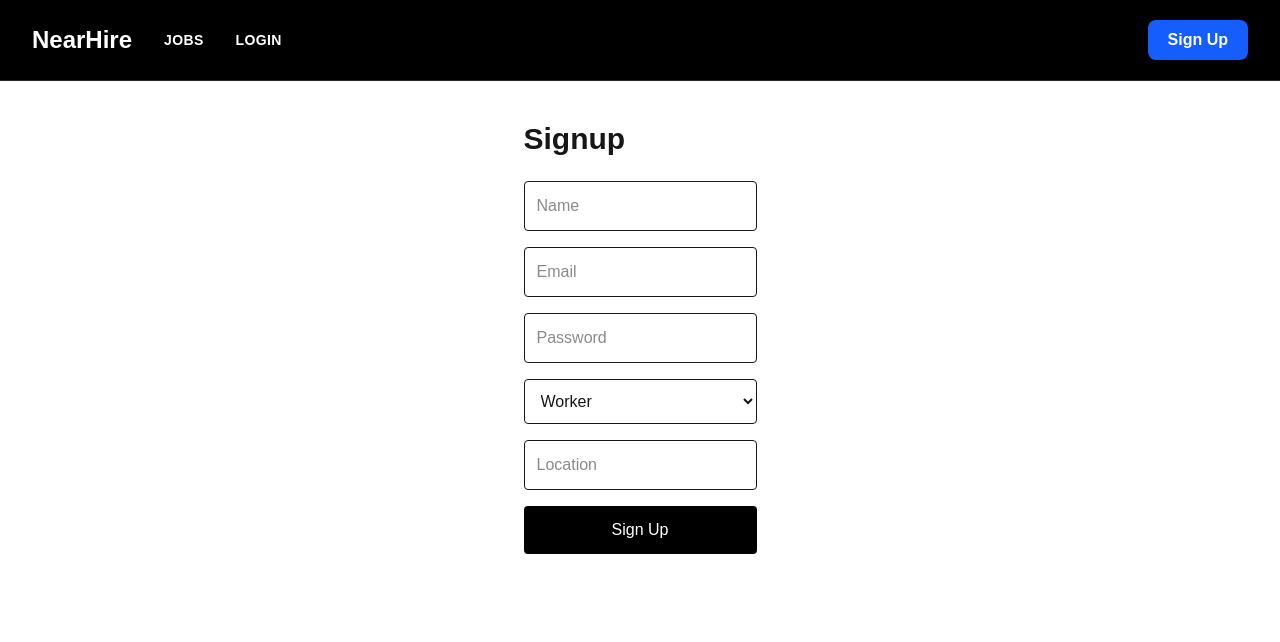
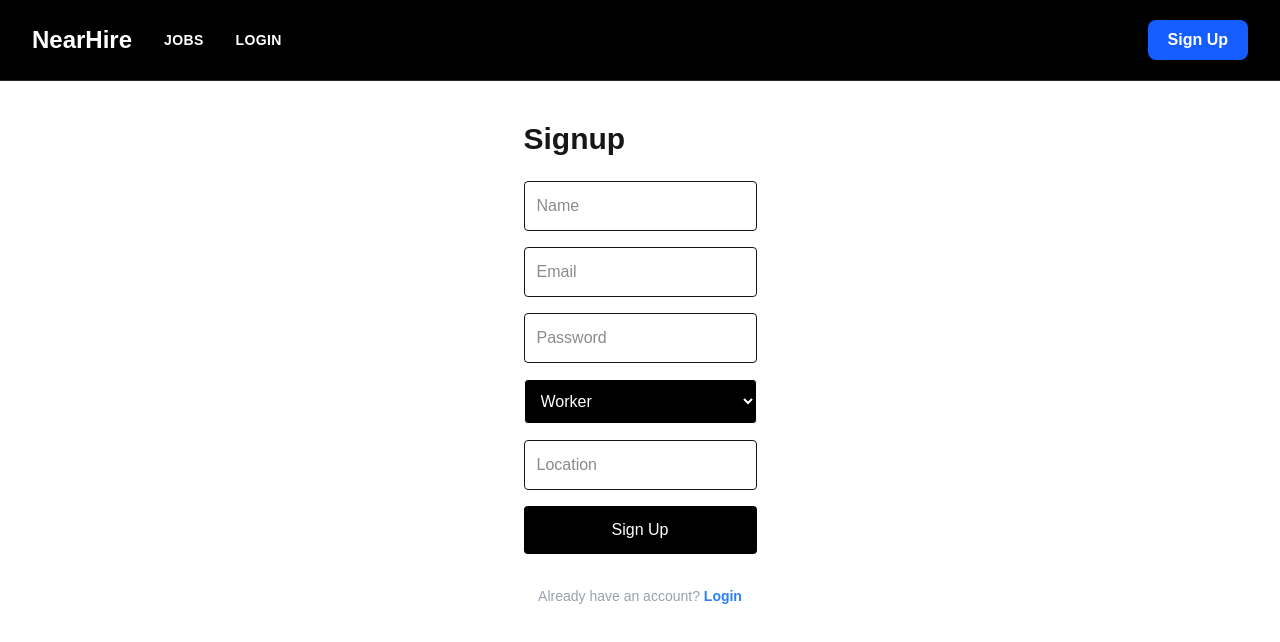
Before and after one commit to nurunnaharnody0011/nearhire, a Next.js app: page /signup in a window 1280 px wide. Shown: the top 642 px of the page. Built offline with nearby package versions, Linux system fonts and the light colour scheme; no server answers.

Commit message:
fixed login signup page

```diff
--- a/app/login/page.tsx
+++ b/app/login/page.tsx
@@ -49,6 +49,15 @@ export default function LoginPage() {
         >
           Login
         </button>
+        <p className="mt-4 text-center text-sm text-gray-400">
+  Don't have an account?{" "}
+  <a
+    href="/signup"
+    className="text-blue-500 hover:text-blue-400 font-semibold"
+  >
+    Sign Up
+  </a>
+</p>
       </div>
     </main>
   );
--- a/app/signup/page.tsx
+++ b/app/signup/page.tsx
@@ -71,14 +71,21 @@ export default function SignupPage() {
           onChange={(e) => setPassword(e.target.value)}
         />
 
-        <select
-          className="border p-3 rounded"
-          value={role}
-          onChange={(e) => setRole(e.target.value)}
-        >
-          <option value="worker">Worker</option>
-          <option value="hirer">Hirer</option>
-        </select>
+
+
+  <select
+  className="border p-3 rounded bg-black text-white"
+  value={role}
+  onChange={(e) => setRole(e.target.value)}
+>
+  <option value="worker" className="text-black">
+    Worker
+  </option>
+  <option value="hirer" className="text-black">
+    Hirer
+  </option>
+</select>
+
 
         <input
           type="text"
@@ -94,7 +101,12 @@ export default function SignupPage() {
         >
           Sign Up
         </button>
-
+<p className="mt-4 text-center text-sm text-gray-400">
+  Already have an account?{" "}
+  <a href="/login" className="text-blue-500 font-semibold">
+    Login
+  </a>
+</p>
       </div>
     </main>
   );
```
